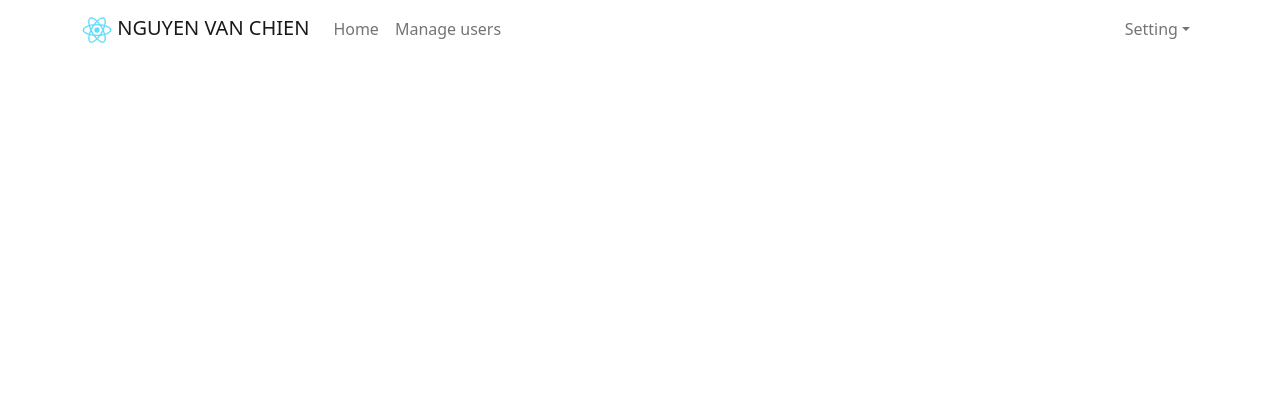
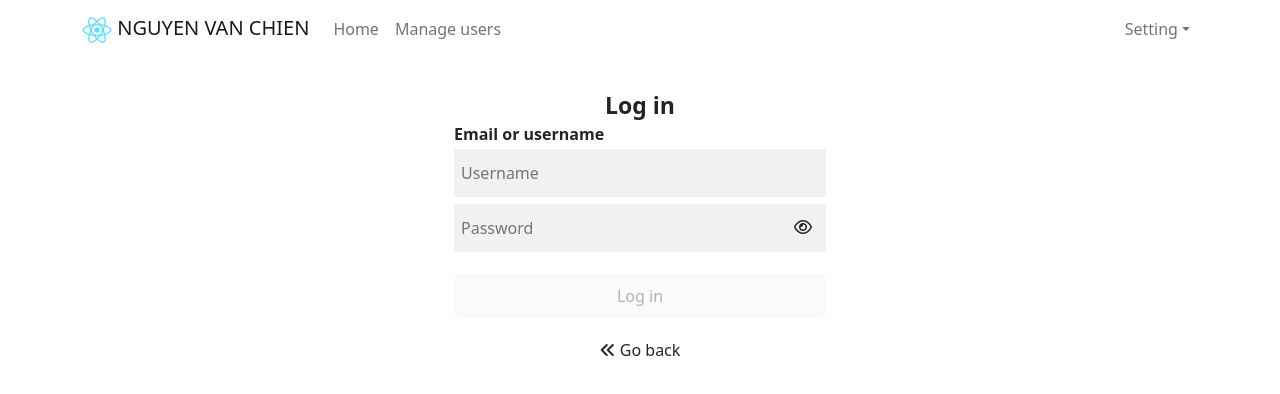
Before and after one commit to chiennguyen30/project-reactjs-demo, a React (Create React App) app: page /login in a window 1280 px wide. Shown: the top 394 px of the page. Built offline with nearby package versions, Linux system fonts and the light colour scheme.

Commit message:
create layout login

```diff
--- a/src/App.js
+++ b/src/App.js
@@ -5,6 +5,7 @@ import { Header } from "./components/Header";
 import { TableUsers } from "./components/TableUsers";
 import { Home } from "./components/Home";
 import { Routes, Route, Link } from "react-router-dom";
+import { Login } from "./components/Login";
 function App() {
   return (
     <>
@@ -13,6 +14,7 @@ function App() {
         <Container>
           <Routes>
             <Route path="/" element={<Home />} />
+            <Route path="/login" element={<Login />} />
             <Route path="/users" element={<TableUsers />} />
           </Routes>
         </Container>
--- /dev/null
+++ b/src/components/Login.js
@@ -0,0 +1,42 @@
+import React, { useState } from "react";
+import "./TableUser.scss";
+export const Login = () => {
+  const [email, setEmail] = useState("");
+  const [password, setPassword] = useState("");
+  const [showPassword, setShowPassword] = useState(false);
+  const togglePasswordVisibility = () => {
+    setShowPassword(!showPassword);
+  };
+  return (
+    <div className="login-container col-12 col-sm-4">
+      <div className="title-login">Log in</div>
+      <div className="text-email">Email or username</div>
+      <input
+        type="text"
+        placeholder="Username"
+        value={email}
+        onChange={(e) => setEmail(e.target.value)}
+      />
+      <div className="text-password">
+        <input
+          type={showPassword ? "text" : "password"}
+          placeholder="Password"
+          value={password}
+          onChange={(e) => setPassword(e.target.value)}
+        />
+        {showPassword ? (
+          <i className="fa-regular fa-eye-slash" onClick={togglePasswordVisibility}></i>
+        ) : (
+          <i class="fa-regular fa-eye" onClick={togglePasswordVisibility}></i>
+        )}
+      </div>
+
+      <button className={email && password ? "active" : ""} disabled={!email || !password}>
+        Log in
+      </button>
+      <div className="back">
+        <i className="fa-solid fa-angles-left"></i> Go back
+      </div>
+    </div>
+  );
+};
--- a/src/components/TableUser.scss
+++ b/src/components/TableUser.scss
@@ -1,8 +1,67 @@
-.sort-header{
-  display: flex;
-  justify-content: space-around;
-  i{
+
+.app-container{
+  .login-container{
+    display: flex;
+    flex-direction: column;
+    margin: 0 auto;
+    .title-login{
+      text-align: center;
+      font-size: 23px;
+      font-weight: 600;
+      padding-top: 30px;
+    }
+    .text-email{
+      font-weight: 600;
+      padding-bottom: 3px;
+
+    }
+    input{
+      padding: 12px 7px;
+      outline: none;
+      margin-bottom: 7px;
+      border: #1618230f;
+      background: #1618230f;
+      width: 100%;
+      border-radius: 3px;
+      &:hover{
+        background-color: #fff;
+      }
+    }
+    button{
+      margin-top: 15px;
+      padding: 10px;
+      border-radius: 5px;
+      outline: none;
+      border: none;
+      &.active{
+        background-color: #fe2c55;
+        color: white
+      }
+    }
+    button[disabled=disabled], button:disabled{
+      cursor: not-allowed;
+    }
+  }
+  .text-password{
+    position: relative;
+    i{
+      cursor: pointer;
+      position: absolute;
+      right: 14px;
+      top : 15px
+    }
+  }
+
+  .back{
+    text-align: center;
+    margin-top: 20px;
     cursor: pointer;
   }
-
+  .sort-header{
+    display: flex;
+    justify-content: space-around;
+    i{
+      cursor: pointer;
+    }
+  }
 }
```
